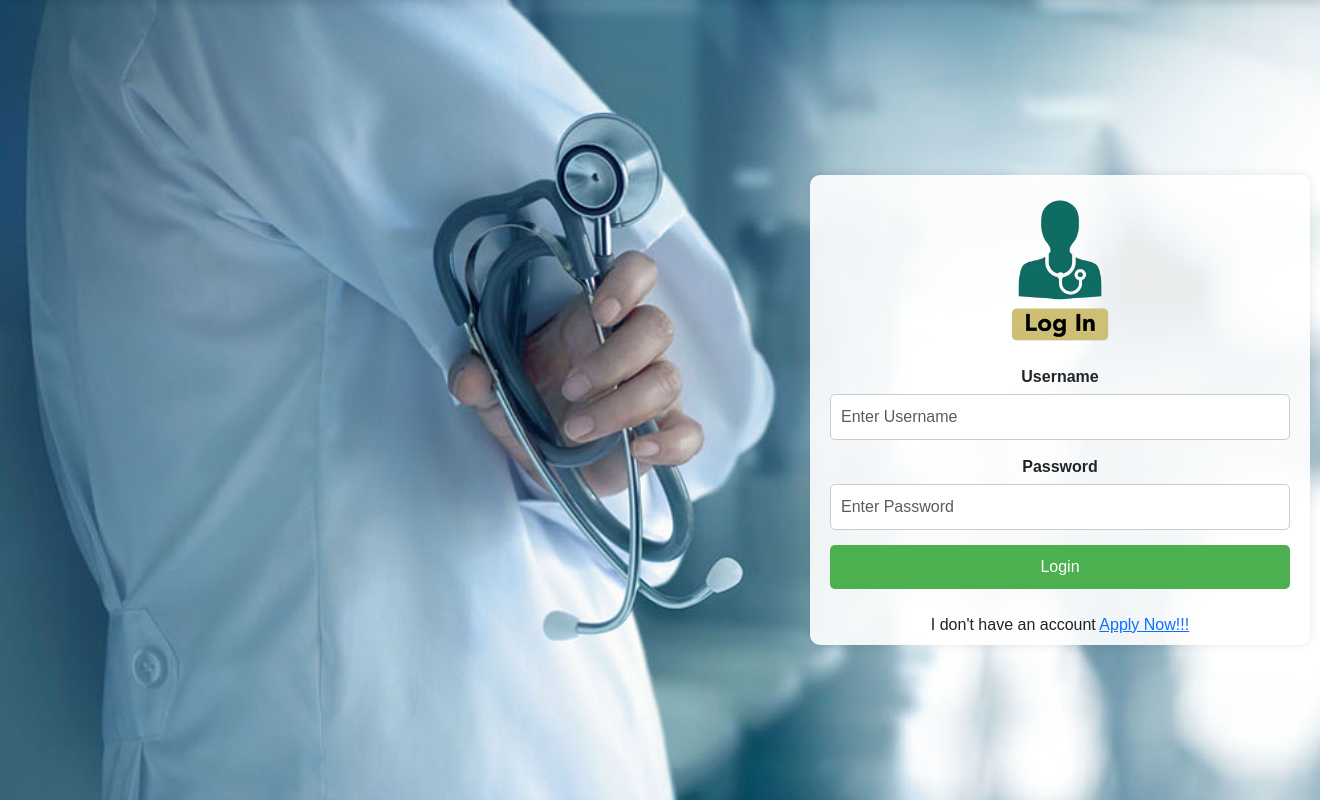
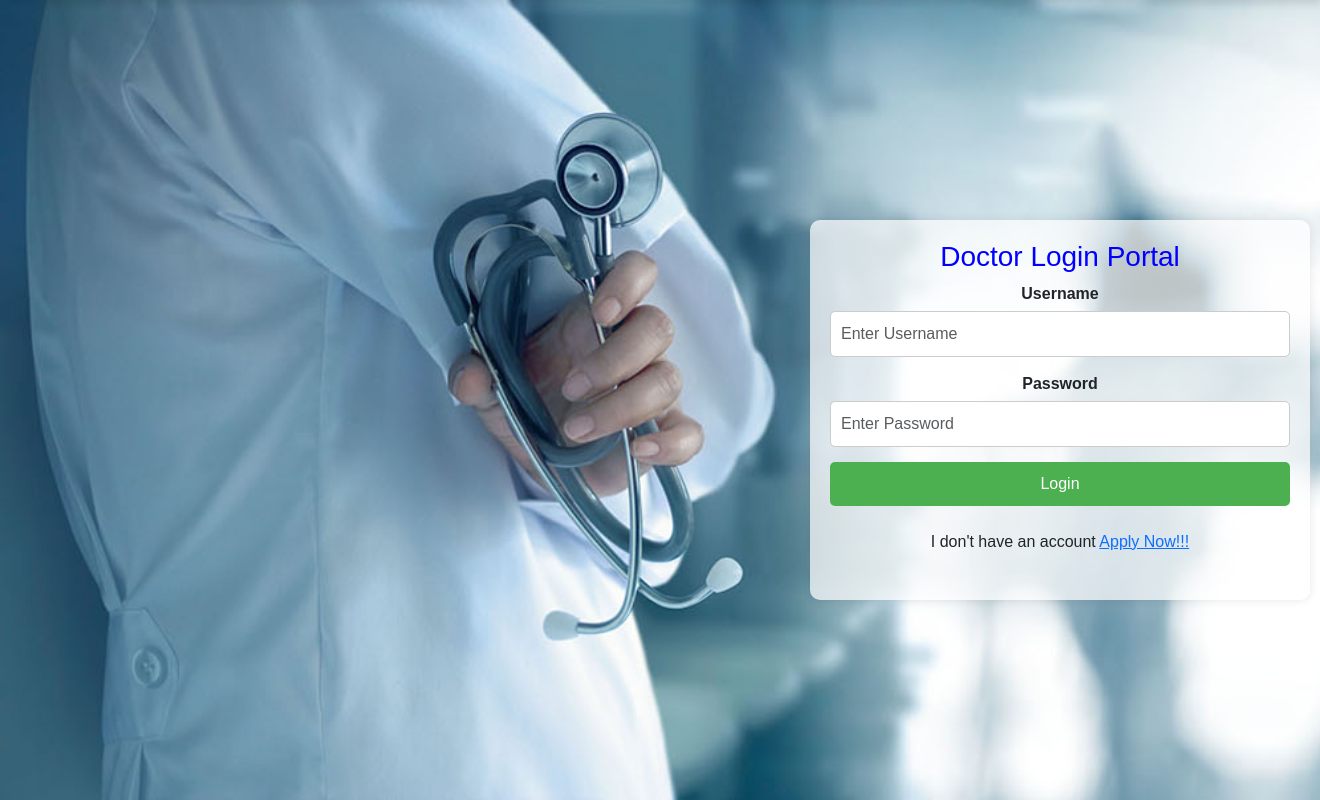
Before and after one commit to Jay1811004/Medisync-A-website-for-Hospital-Management-System_22CS008_22CS014, a PHP site: page /doctorlogin.php in a window 1320 px wide. Shown: the part 59-859 px from the top of the page. Run offline with PHP 8.4, Linux system fonts and the light colour scheme; some libraries are stand-ins or nearby versions.

Commit message:
Update doctorlogin.php

```diff
--- a/Hospital/doctorlogin.php
+++ b/Hospital/doctorlogin.php
@@ -28,6 +28,7 @@ if (isset($_POST['login'])) {
                     // Store session and prepare for redirection
                     $_SESSION['doctor'] = $uname;
                     header("Location:doctor/index.php");
+                    $_SESSION['doctor_id'] = $row['id'];
                     exit(); // Ensure no further code is executed
                 }
             } else {
@@ -67,14 +68,14 @@ if (isset($_POST['login'])) {
             margin: 0;
         }
         .login-container {
-            background: rgba(255, 255, 255, 0.9);
+            background: rgba(255, 255, 255, 0.7);
             padding: 20px;
             margin-top: 20px;
             border-radius: 10px;
             box-shadow: 0 0 10px rgba(0, 0, 0, 0.1);
             text-align: center;
             width: 500px;
-            height: 470px;
+            height: 380px;
             margin-left: 800px;
         }
         .login-container img {
@@ -107,6 +108,10 @@ if (isset($_POST['login'])) {
             cursor: pointer;
             font-size: 16px;
         }
+        .login-container h3{
+            color: Blue;
+        }
+
     </style>
     <script>
         function validateForm() {
@@ -130,7 +135,8 @@ if (isset($_POST['login'])) {
     <div class="image">
         <center>
             <div class="login-container">
-                <img src="img/d_login_icon.png" alt="Doctor Login Icon">
+                <!-- <img src="img/d_login_icon.png" alt="Doctor Login Icon"> -->
+                 <h3>Doctor Login Portal</h3>
                 <form method="POST" action="" onsubmit="return validateForm()">
                     <div class="form-group">
                         <label for="username">Username</label>
```
